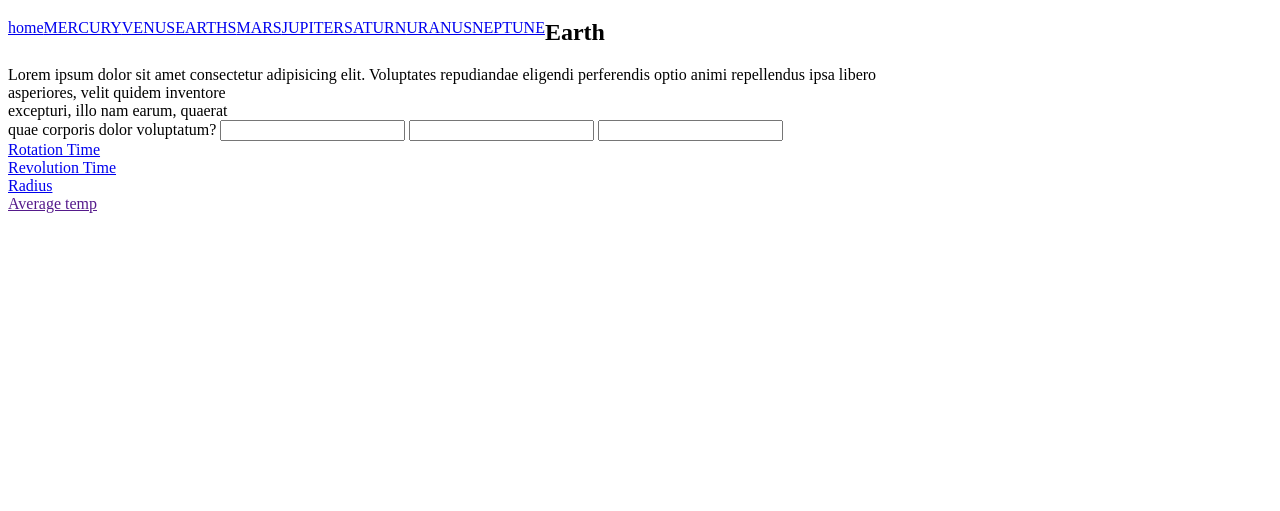
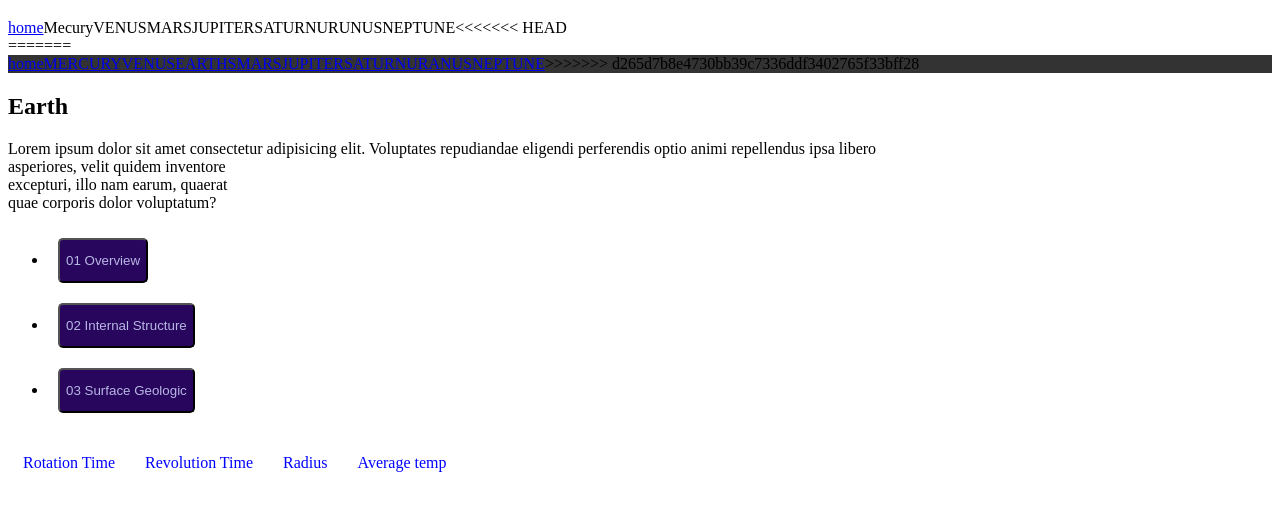
Before and after one commit to THALESfuckner/Project_Galaxia-, a plain HTML site: page index.html in a window 1280 px wide. Shown: the part 61-572 px from the top of the page. Drawn offline with Linux system fonts and the light colour scheme.

Commit message:
Body 1.0
Putting buttons

```diff
--- a/index.html
+++ b/index.html
@@ -16,7 +16,17 @@
                 THE PLANETS
             </h1>
         </div>
-
+        <div>
+            <div class="header1">
+                <a class="active" href="home">home </a>
+                <a class="#news"> Mecury</a>
+                <a class="#news"> VENUS</a>
+                <a class="#news"> MARS </a>
+                <a class="#news"> JUPITER </a>
+                <a class="#news"> SATURN</a>
+                <a class="#news"> URUNUS</a>
+                <a class="#news"> NEPTUNE</a>
+            </div>
 
 
 
@@ -24,8 +34,8 @@
     </header>
 
     <div>
-        <div id="globo">
-
+        <<<<<<< HEAD <div id="globo">
+            =======
             <div class="header1">
                 <a class="active" href="home">home </a>
                 <a class="active" href="MERCURY">MERCURY </a>
@@ -35,44 +45,65 @@
                 <a class="active" href="JUPITER">JUPITER </a>
                 <a class="active" href="SATURN"> SATURN</a> </a>
                 <a class="active" href="URANUS">URANUS </a>
-            <a class="active" href="NEPTUNE">NEPTUNE </a>
+                <a class="active" href="NEPTUNE">NEPTUNE </a> >>>>>>> d265d7b8e4730bb39c7336ddf3402765f33bff28
+
+            </div>
+
+            <section>
+                <div id="descricao">
+                    <h2>Earth</h2>
+                    <h8>Lorem ipsum dolor sit amet consectetur adipisicing elit. Voluptates repudiandae eligendi perferendis optio animi repellendus ipsa libero <br> asperiores, velit quidem inventore <br> excepturi, illo nam earum, quaerat <br> quae corporis
+                        dolor voluptatum?
+                        </h1>
+                        <div class="direita">
+                            <ul class="botao">
+                                <li>
+                                    <button>01 Overview </button>
+                                </li>
+                                <li>
+                                    <button> 02 Internal Structure </button>
+                                </li>
+                                <li>
+                                    <button> 03 Surface Geologic </button>
+                                </li>
+                            </ul>
+                        </div>
+
+                </div>
+
+                <div class="info">
+
+
+                    <a href=" ">Rotation Time</a>
+                    <a href=" ">Revolution Time</a>
+                    <a href=" "> Radius</a>
+                    <a href=" "> Average temp</a>
+
 
 
                 </div>
-        <section>
+    </div>
+    </section>
+    <style>
+        .info a {
+            float: left;
+            color: blue;
+            text-align: center;
+            padding: 15px;
+            text-decoration: double;
+        }
 
+        button {
+            height: 45px;
+            margin: 10px;
+            border-radius: 5px;
+            color: rgb(184, 184, 228);
+            background-color: rgb(40, 6, 94);
+        }
 
-        <div id="descricao">
-            <h2>Earth</h2>
-            <h8>Lorem ipsum dolor sit amet consectetur adipisicing elit. Voluptates repudiandae eligendi perferendis optio animi repellendus ipsa libero <br> asperiores, velit quidem inventore <br> excepturi, illo nam earum, quaerat <br> quae corporis dolor
-                voluptatum?</h1>
+        .direita {}
+    </style>
 
-                <input type="01 Overview">
-                <input type="02 Internal Structure ">
-                <input type="Surface Geologic">
-
-        </div>
-
-        <div>
-            <div class="info">
-                <a href=" ">Rotation Time</a>
-            </div>
-
-            <div class="info">
-                <a href=" ">Revolution Time</a>
-            </div>
-
-            <div class="info">
-                <a href=" "> Radius</a>
-            </div>
-
-            <div class="info">
-                <a href="">Average temp</a>
-            </div>
-        </div>
-    </div>
-
- </section>
 </body>
 
 </html>
--- a/style.css
+++ b/style.css
@@ -1,29 +1,41 @@
-.header1{
-    background-color:#333;
+.header1 {
+    background-color: #333;
     overflow: hidder;
-
 }
-/*style the links inside the navigation bar */
-.header1 a{
-    float:left;
-    color:;
-    text-align:;
-    padding:;
-    text-decoration:;
-    font-size:;
-
-}
-/*change the color of links on hover */
-.header1 a:hover {
-    background-color:;
-    color:;
 
 
+/*style the links inside the navigation bar */
+
+.header1 a {
+    float: left;
+    color: ;
+    text-align: ;
+    padding: ;
+    text-decoration: ;
+    font-size: ;
 }
+
+
+/*change the color of links on hover */
+
+.header1 a:hover {
+    background-color: ;
+    color: ;
+}
+
+
 /*add a color to the active / current link */
+
 .header a.active {
+    background-color: red;
+    color: white;
+}
 
-    background-color:red ;
-    color:white;
-
+.info a {
+    float: left;
+    color: ;
+    text-align: ;
+    padding: ;
+    text-decoration: ;
+    font-size: ;
 }
```
Lines whose indentation alone changed are shown as unchanged.
